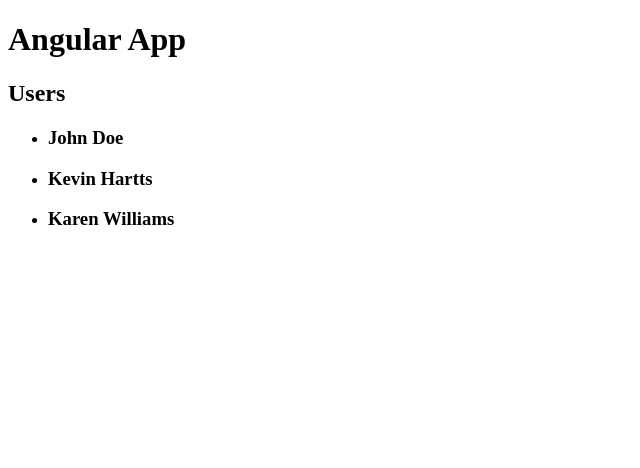
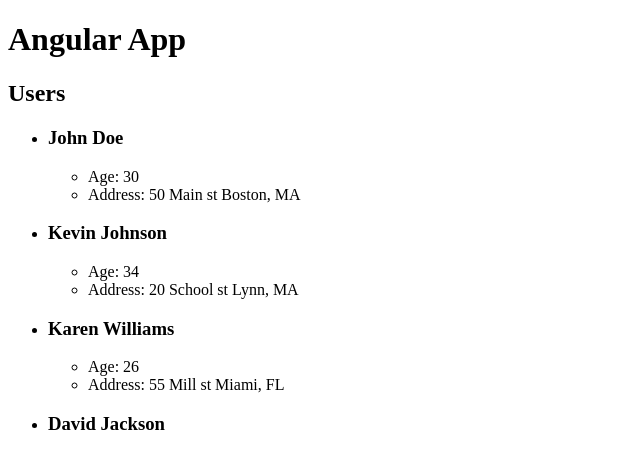
Before and after one commit to SodaCode/angularApp, an Angular app: page / in a window 1280 px wide. Shown: the top 468 px of the page, without its empty margins (0-640 px from the left). Built offline with nearby package versions, Linux system fonts and the light colour scheme.

Commit message:
Spell checked and showExtended is working as expected

```diff
--- a/src/app/components/user/user.component.ts
+++ b/src/app/components/user/user.component.ts
@@ -12,8 +12,7 @@
   user: User;
 
   // method
-  constructor() {
-  }
+  constructor() {}
 
   ngOnInit() {
     this.user = {
@@ -25,6 +24,6 @@
         city: 'Boston',
         state: 'MA'
       }
-    }
+    };
   }
 }
--- a/src/app/components/users/users.component.html
+++ b/src/app/components/users/users.component.html
@@ -2,7 +2,7 @@
 <ul *ngIf="loaded && users?.length > 0; else noUsers">
   <li *ngFor="let user of users">
     <h3>{{user.firstName}} {{user.lastName}}</h3>
-    <ul *ngIf="showExtended">
+    <ul *ngIf="showExtended && user.age && user.address">
       <li>Age: {{user.age}}</li>
       <li>Address: {{user.address.street}} {{user.address.city}}, {{user.address.state}}</li>
     </ul>
--- a/src/app/components/users/users.component.ts
+++ b/src/app/components/users/users.component.ts
@@ -9,31 +9,30 @@
 })
 export class UsersComponent implements OnInit {
   users: User[];
-  showExteneded: boolean = true;
+  showExtended: boolean = true;
   loaded: boolean = false;
 
-  constructor() { }
+  constructor() {}
 
   ngOnInit() {
-    setTimeout(() => {
     this.users = [
       {
         firstName: 'John',
         lastName: 'Doe',
         age: 30,
         address: {
-            street: '50 Main St',
+          street: '50 Main st',
           city: 'Boston',
           state: 'MA'
         }
       },
       {
         firstName: 'Kevin',
-          lastName: 'Hartts',
+        lastName: 'Johnson',
         age: 34,
         address: {
-            street: '20 Spool St',
-            city: 'Lindmast',
+          street: '20 School st',
+          city: 'Lynn',
           state: 'MA'
         }
       },
@@ -42,34 +41,22 @@
         lastName: 'Williams',
         age: 26,
         address: {
-            street: '55 Millard St',
+          street: '55 Mill st',
           city: 'Miami',
           state: 'FL'
         }
       }
-      ]
+    ];
+
     this.loaded = true;
-    }, 2000);
 
-
-    //   this.addUser({
-    //     firstName: 'David',
-    //     lastName: 'Jackson',
-    //     age: 44,
-    //     address: {
-    //       street: '22 Dillard St',
-    //       city: 'Orlando',
-    //       state: 'FL'
-    //     }
-    //   })
+    this.addUser({
+      firstName: 'David',
+      lastName: 'Jackson'
+    });
   }
-
-
-
-
 
   addUser(user: User) {
     this.users.push(user);
   }
-
 }
```
Also changed, not shown: src/app/models/User.ts (+8 -8 lines). Lines whose indentation alone changed are shown as unchanged.
